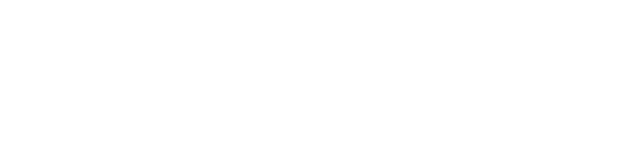
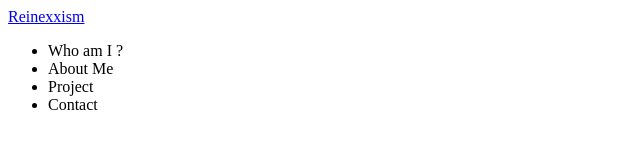
Before and after one commit to reinexxism/Personal-Project---My-website, a plain HTML site: page index.html in a window 1280 px wide. Shown: the whole page, without its empty margins (0-640 px from the left). Drawn offline with Linux system fonts and the light colour scheme.

Commit message:
add header

```diff
--- a/index.html
+++ b/index.html
@@ -6,5 +6,21 @@
     <meta name="viewport" content="width=device-width, initial-scale=1.0" />
     <title>Welcome to my webite</title>
   </head>
-  <body></body>
+  <body>
+    <div id="wrap">
+      <header>
+        <div class="container">
+          <div id="logo"><a href="#">Reinexxism</a></div>
+          <nav>
+            <ul class="menu">
+              <li class="list1">Who am I ?</li>
+              <li class="list2">About Me</li>
+              <li class="list3">Project</li>
+              <li class="list4">Contact</li>
+            </ul>
+          </nav>
+        </div>
+      </header>
+    </div>
+  </body>
 </html>
```
